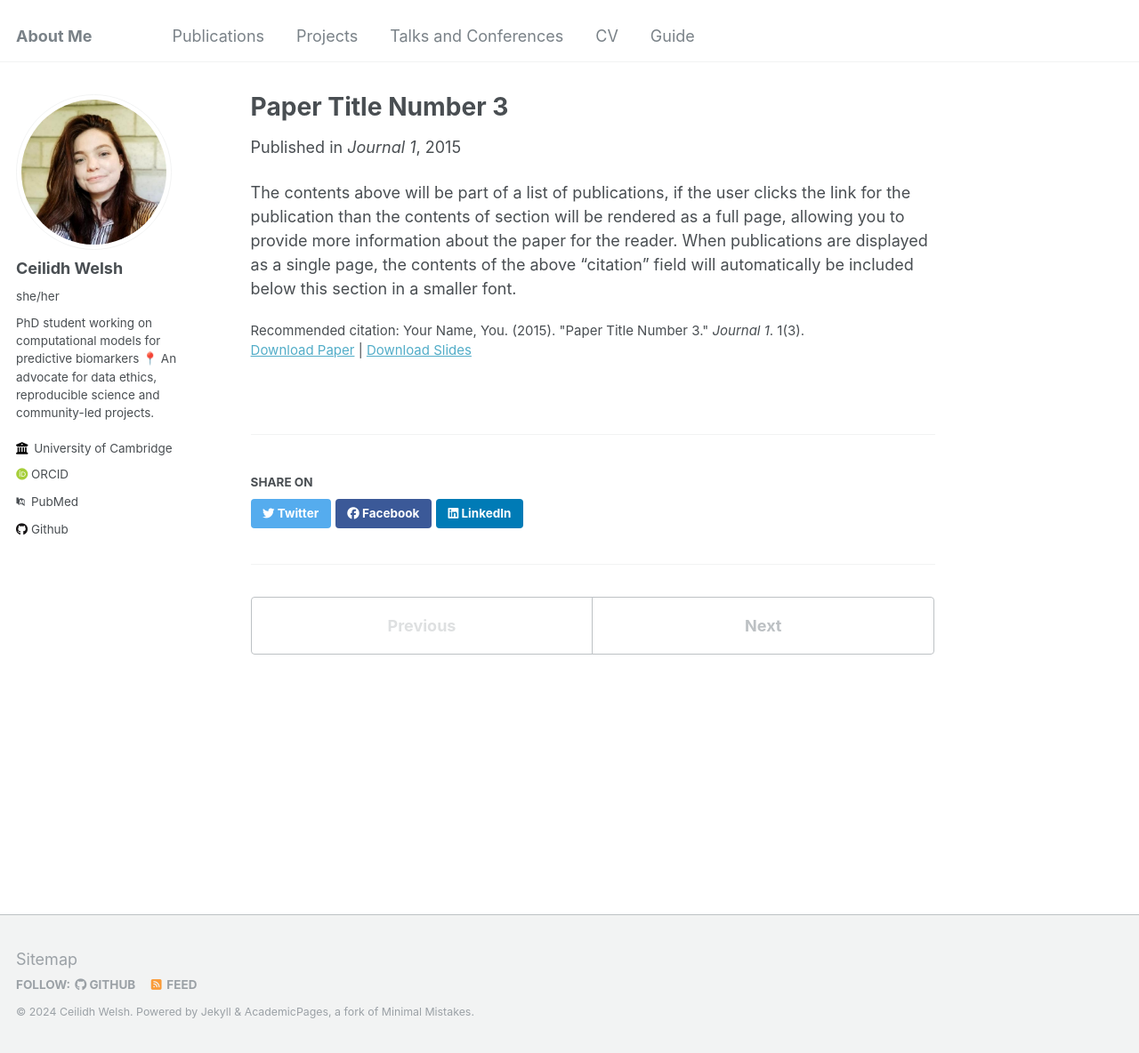
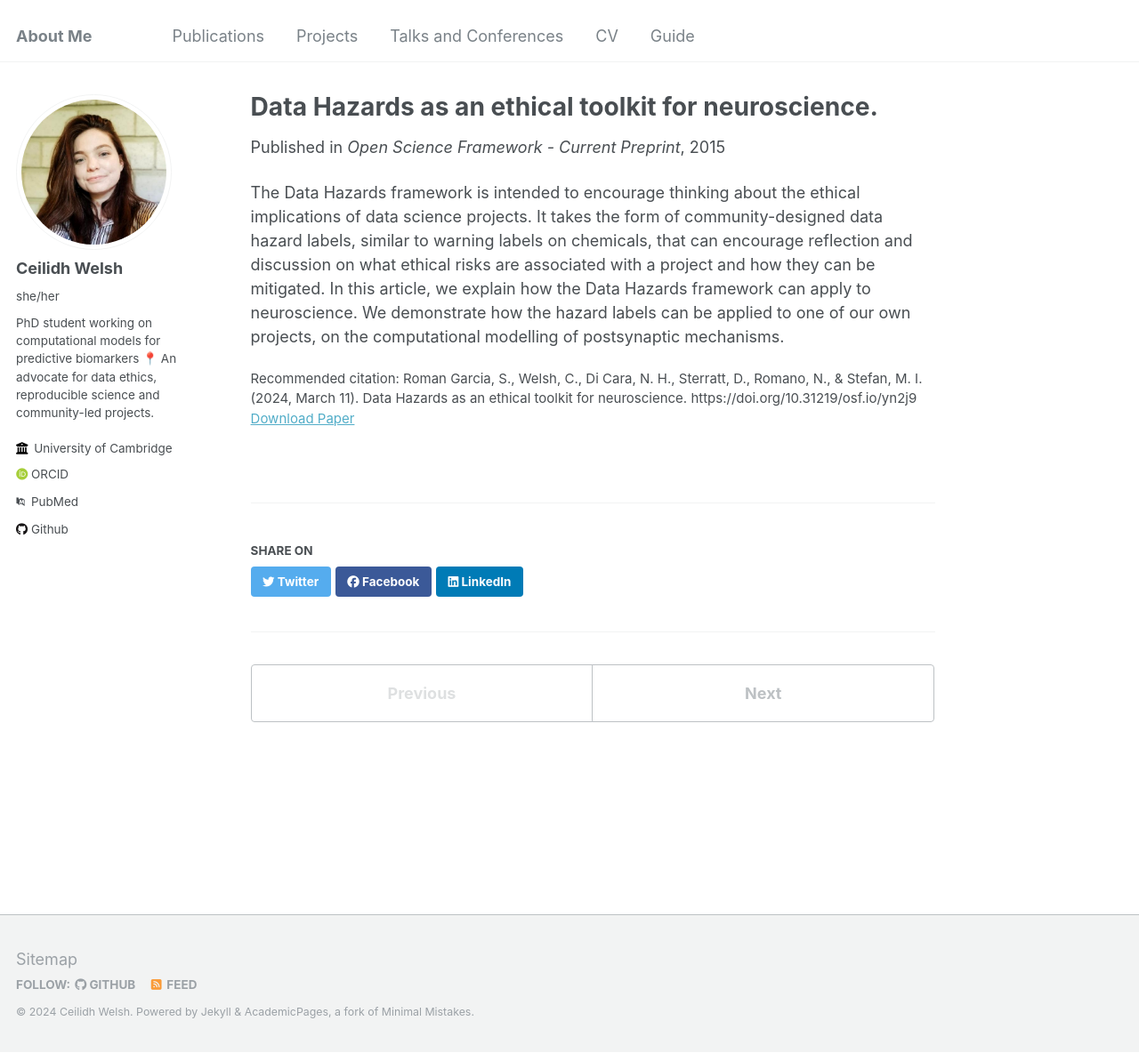
Before and after one commit to CeilidhWelsh/CeilidhWelsh.github.io, a Jekyll site: the page built from _publications/2015-10-01-paper-title-number-3.md, in a window 1280 px wide and 1184 px high. Shown: the whole window at 89% size. Built offline with Jekyll 4.4.1, drawn with Linux system fonts in a browser that asks for light colours; some web fonts are replaced.

Commit message:
Update 2015-10-01-paper-title-number-3.md

```diff
--- a/_publications/2015-10-01-paper-title-number-3.md
+++ b/_publications/2015-10-01-paper-title-number-3.md
@@ -1,13 +1,12 @@
 ---
-title: "Paper Title Number 3"
+title: "Data Hazards as an ethical toolkit for neuroscience."
 collection: publications
 permalink: /publication/2015-10-01-paper-title-number-3
-excerpt: 'This paper is about the number 3. The number 4 is left for future work.'
+excerpt: 'Join us in applying the Data Hazards framework to a real research case study and evaluate ethical risks.'
 date: 2015-10-01
-venue: 'Journal 1'
-slidesurl: 'http://academicpages.github.io/files/slides3.pdf'
-paperurl: 'http://academicpages.github.io/files/paper3.pdf'
-citation: 'Your Name, You. (2015). &quot;Paper Title Number 3.&quot; <i>Journal 1</i>. 1(3).'
+venue: 'Open Science Framework - Current Preprint'
+paperurl: 'https://osf.io/preprints/osf/yn2j9'
+citation: 'Roman Garcia, S., Welsh, C., Di Cara, N. H., Sterratt, D., Romano, N., & Stefan, M. I. (2024, March 11). Data Hazards as an ethical toolkit for neuroscience. https://doi.org/10.31219/osf.io/yn2j9'
 ---
 
-The contents above will be part of a list of publications, if the user clicks the link for the publication than the contents of section will be rendered as a full page, allowing you to provide more information about the paper for the reader. When publications are displayed as a single page, the contents of the above "citation" field will automatically be included below this section in a smaller font.
+The Data Hazards framework is intended to encourage thinking about the ethical implications of data science projects. It takes the form of community-designed data hazard labels, similar to warning labels on chemicals, that can encourage reflection and discussion on what ethical risks are associated with a project and how they can be mitigated. In this article, we explain how the Data Hazards framework can apply to neuroscience. We demonstrate how the hazard labels can be applied to one of our own projects, on the computational modelling of postsynaptic mechanisms.
```
